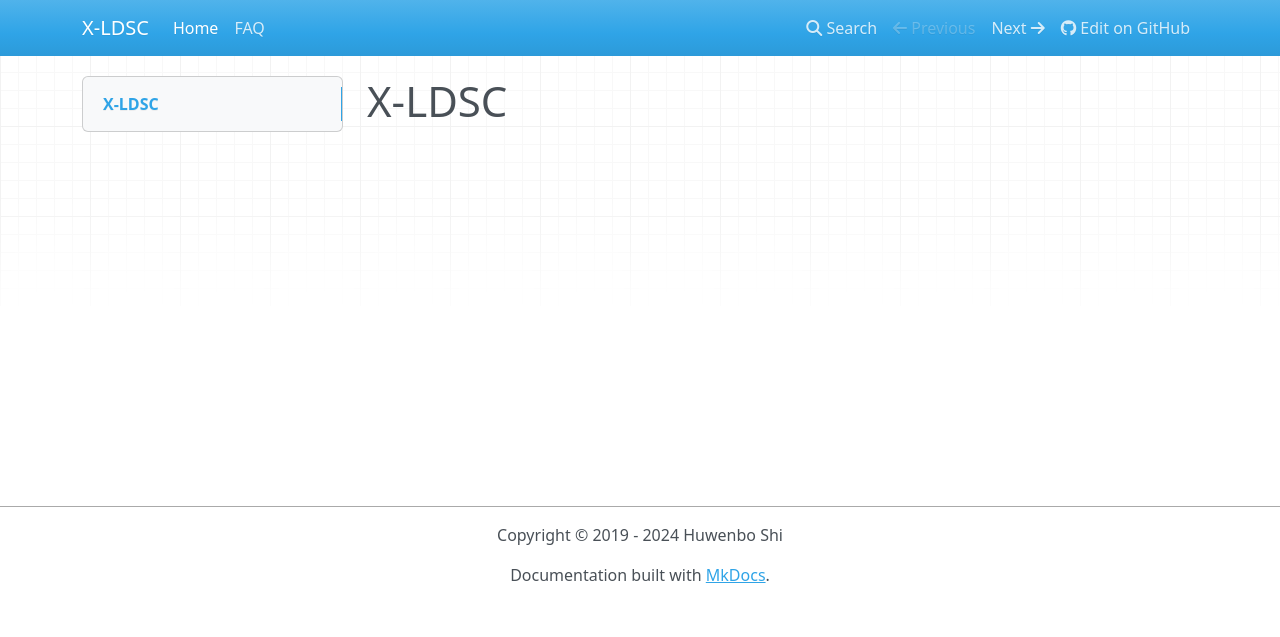
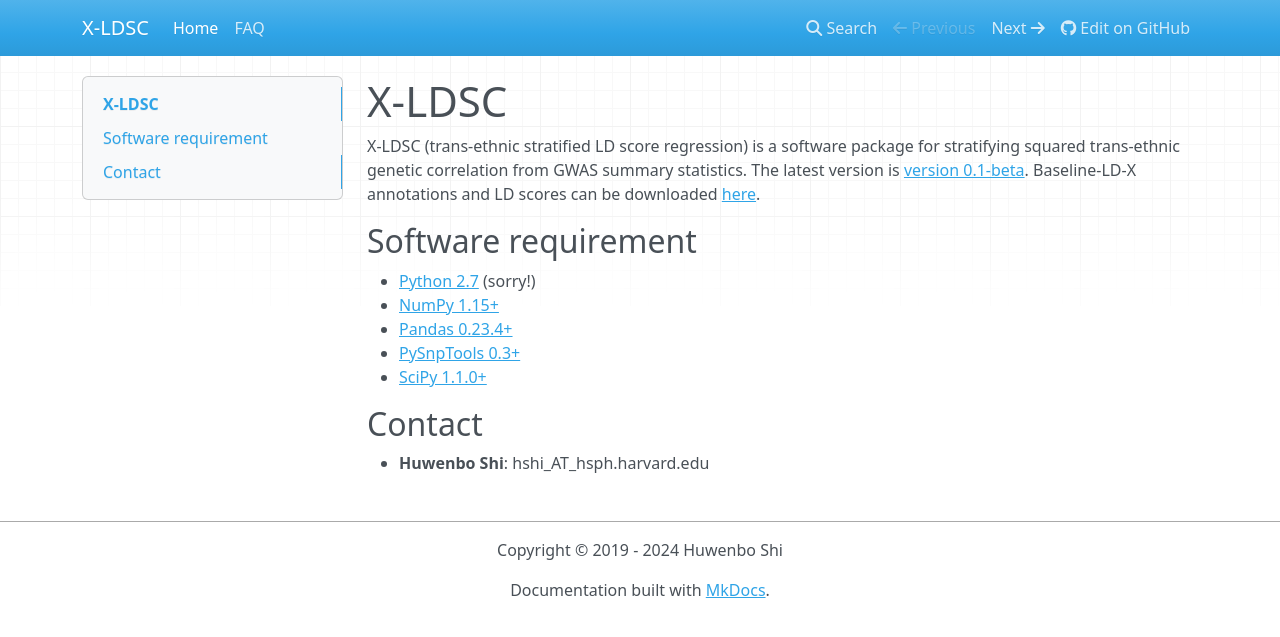
Before and after one commit to huwenboshi/s-ldxr, an MkDocs documentation site: the page built from docs/index.md, in a window 1280 px wide. Shown: the top 637 px of the page. Built offline with MkDocs 1.6.1, drawn with Linux system fonts in a browser that asks for light colours; nearby versions of some CDN libraries; old or Windows-style settings are respelled for this version of MkDocs.

Commit message:
updated index page

```diff
--- a/docs/index.md
+++ b/docs/index.md
@@ -1 +1,19 @@
 # X-LDSC
+
+X-LDSC (trans-ethnic stratified LD score regression) is a software package
+for stratifying squared trans-ethnic genetic correlation from GWAS summary
+statistics. The latest version is
+[version 0.1-beta](https://github.com/huwenboshi/x-ldsc/archive/v0.1-beta.zip).
+Baseline-LD-X annotations and LD scores can be downloaded [here](https://data.broadinstitute.org/alkesgroup/LDSCORE/baseline-LD-X/).
+
+## Software requirement
+
+* [Python 2.7](https://www.python.org/download/releases/2.7/) (sorry!)
+* [NumPy 1.15+](http://www.numpy.org/)
+* [Pandas 0.23.4+](http://pandas.pydata.org/)
+* [PySnpTools 0.3+](https://github.com/MicrosoftGenomics/PySnpTools)
+* [SciPy 1.1.0+](https://www.scipy.org/)
+
+## Contact
+
+* **Huwenbo Shi**: hshi_AT_hsph.harvard.edu
```
Also changed, not shown: docs/input_format.md (added).
